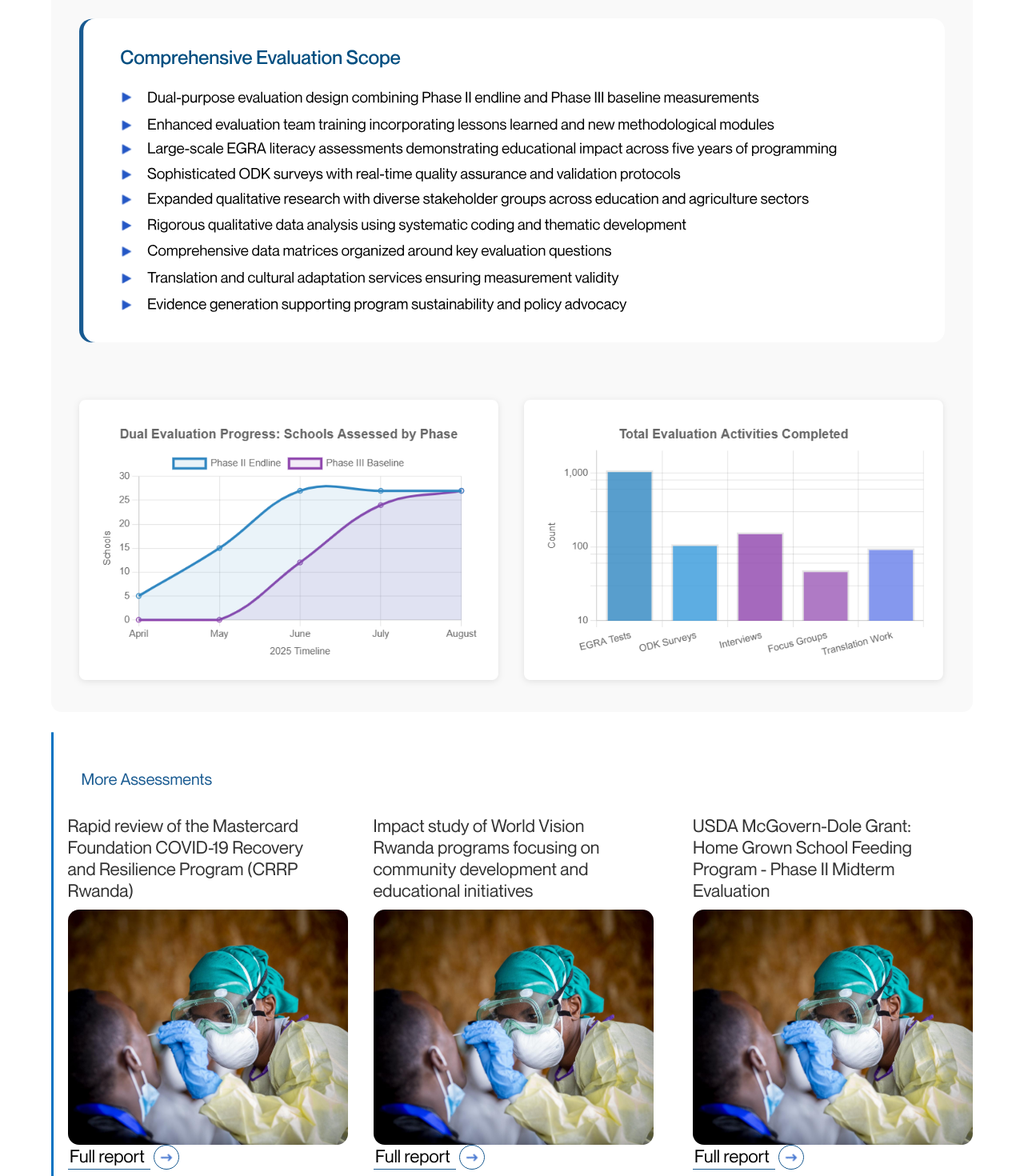
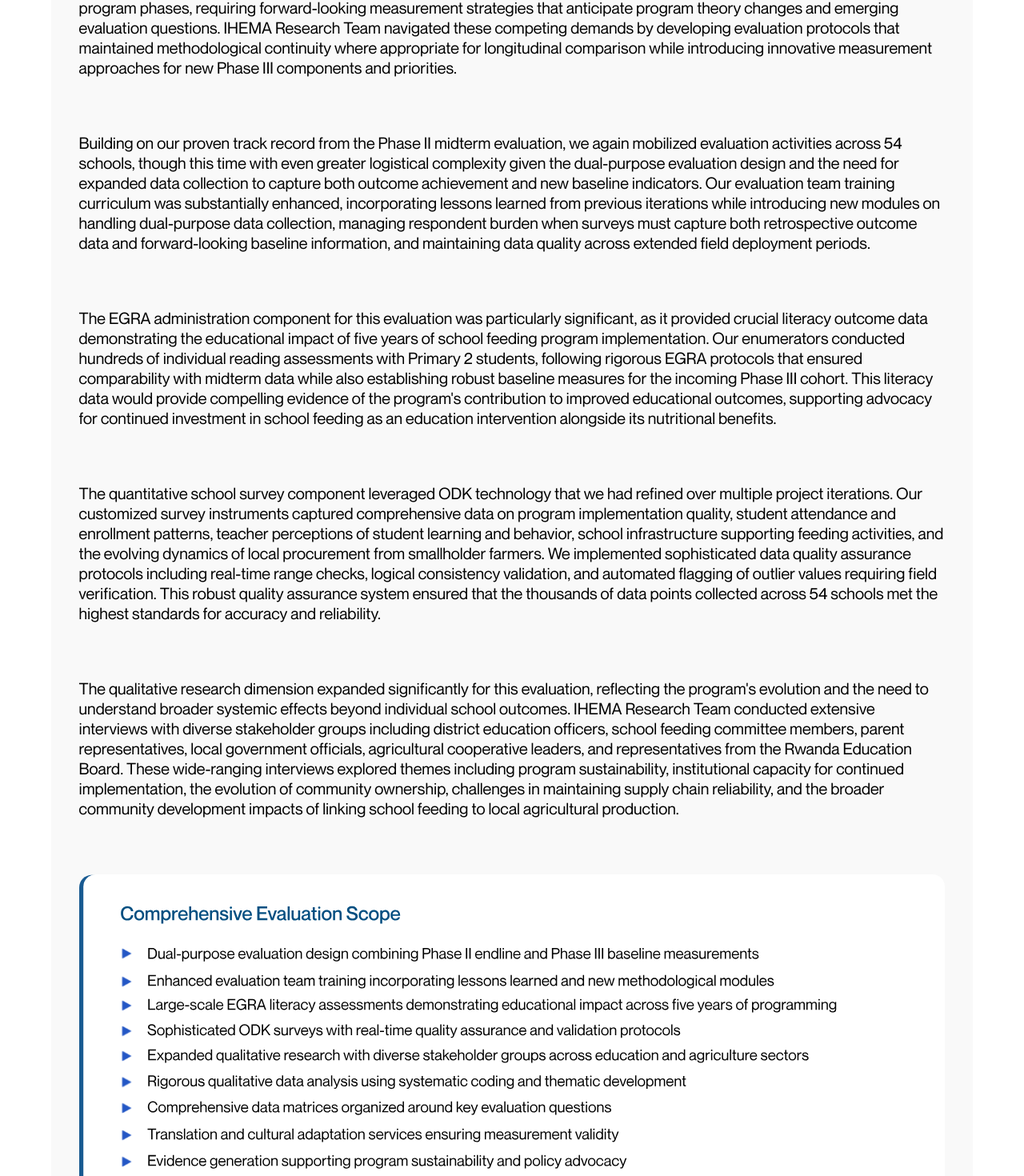
Before and after one commit to shemankubana/ihema_web, a React (Create React App) app: page /research/mcgovern-dole in a window 1280 px wide. Shown: the part 655-2125 px from the top of the page at 80% size. Built offline with nearby package versions, Linux system fonts and the light colour scheme.

Commit message:
updated the responsive styles

```diff
--- a/src/components/Home.js
+++ b/src/components/Home.js
@@ -237,7 +237,7 @@ const Home = () => {
                 <img
                   src={fullreport}
                   alt="full report"
-                  className="full-report"
+                  className="full-report-home"
                 />
               </Link>
             </div>
@@ -258,7 +258,7 @@ const Home = () => {
                 <img
                   src={fullreport}
                   alt="full report"
-                  className="full-report"
+                  className="full-report-home"
                 />
               </Link>
             </div>
@@ -279,7 +279,7 @@ const Home = () => {
                 <img
                   src={fullreport}
                   alt="full report"
-                  className="full-report"
+                  className="full-report-home"
                 />
               </Link>
             </div>
@@ -300,7 +300,7 @@ const Home = () => {
                 <img
                   src={fullreport}
                   alt="full report"
-                  className="full-report"
+                  className="full-report-home"
                 />
               </Link>
             </div>
--- a/src/components/Research1.js
+++ b/src/components/Research1.js
@@ -114,8 +114,20 @@ const Research1 = () => {
             large-scale, multi-component evaluations over extended timeframes
             while maintaining consistently high-quality deliverables.
           </p>
-          <p>
+          <p className="content-paragraph">
             The dual endline-baseline design presented unique methodological challenges that required careful consideration. Endline evaluations measure program impact by comparing final outcomes against initial baselines, requiring meticulous attention to measurement consistency to ensure valid comparisons. Simultaneously, baseline evaluations establish the starting point for new program phases, requiring forward-looking measurement strategies that anticipate program theory changes and emerging evaluation questions. IHEMA Research Team navigated these competing demands by developing evaluation protocols that maintained methodological continuity where appropriate for longitudinal comparison while introducing innovative measurement approaches for new Phase III components and priorities.
+          </p>
+          <p className="content-paragraph">
+            Building on our proven track record from the Phase II midterm evaluation, we again mobilized evaluation activities across 54 schools, though this time with even greater logistical complexity given the dual-purpose evaluation design and the need for expanded data collection to capture both outcome achievement and new baseline indicators. Our evaluation team training curriculum was substantially enhanced, incorporating lessons learned from previous iterations while introducing new modules on handling dual-purpose data collection, managing respondent burden when surveys must capture both retrospective outcome data and forward-looking baseline information, and maintaining data quality across extended field deployment periods.
+          </p>
+          <p className="content-paragraph">
+            The EGRA administration component for this evaluation was particularly significant, as it provided crucial literacy outcome data demonstrating the educational impact of five years of school feeding program implementation. Our enumerators conducted hundreds of individual reading assessments with Primary 2 students, following rigorous EGRA protocols that ensured comparability with midterm data while also establishing robust baseline measures for the incoming Phase III cohort. This literacy data would provide compelling evidence of the program's contribution to improved educational outcomes, supporting advocacy for continued investment in school feeding as an education intervention alongside its nutritional benefits.
+          </p>
+          <p className="content-paragraph">
+            The quantitative school survey component leveraged ODK technology that we had refined over multiple project iterations. Our customized survey instruments captured comprehensive data on program implementation quality, student attendance and enrollment patterns, teacher perceptions of student learning and behavior, school infrastructure supporting feeding activities, and the evolving dynamics of local procurement from smallholder farmers. We implemented sophisticated data quality assurance protocols including real-time range checks, logical consistency validation, and automated flagging of outlier values requiring field verification. This robust quality assurance system ensured that the thousands of data points collected across 54 schools met the highest standards for accuracy and reliability.
+          </p>
+          <p className="content-paragraph">
+            The qualitative research dimension expanded significantly for this evaluation, reflecting the program's evolution and the need to understand broader systemic effects beyond individual school outcomes. IHEMA Research Team conducted extensive interviews with diverse stakeholder groups including district education officers, school feeding committee members, parent representatives, local government officials, agricultural cooperative leaders, and representatives from the Rwanda Education Board. These wide-ranging interviews explored themes including program sustainability, institutional capacity for continued implementation, the evolution of community ownership, challenges in maintaining supply chain reliability, and the broader community development impacts of linking school feeding to local agricultural production.
           </p>
           <img src={content} alt="content" className="content-image" />
           <img src={analytics} alt="Analytics" className="analytics" />
--- a/src/styles/Home.css
+++ b/src/styles/Home.css
@@ -417,8 +417,7 @@
 .research-border {
   height: 350px;
 }
-.full-report {
-  width: 30%;
+.full-report-home {
   cursor: pointer;
 }
 
@@ -854,10 +853,6 @@
     width: 100%;
   }
 
-  .full-report {
-    width: 50%;
-  }
-
   .borderimage {
     display: none;
   }
--- a/src/styles/Research1.css
+++ b/src/styles/Research1.css
@@ -74,9 +74,10 @@
 }
 
 .more-assessments{
-  margin-left: 1.5%;
+  margin-left: 0; /* Remove extra margin to align with cards */
   color: #185A91;
-  font-size: 20px;
+  font-size: 25px;
+  font-weight: 400;
 }
 
 .research-card-container {
@@ -92,25 +93,37 @@
 }
 
 .research-card-paragraph {
-  align-content: last baseline;
   font-size: 22px !important;
-  width: 90% !important;
+  width: 100% !important;
+  min-height: 120px; /* Ensure consistent height for text */
+  margin-bottom: 10px;
 }
 
 .research-card {
   display: flex;
   flex-direction: column;
-  align-items: center;
-  justify-content: center;
-  align-items: first baseline;
+  align-items: flex-start;
+  justify-content: space-between; /* Distribute space evenly */
+  gap: 1rem;
+  width: 100%;
+  height: 100%; /* Take full height of container */
+}
+
+.research-card-image {
+  width: 100%;
+  height: 200px; /* Enforce consistent image height */
+  object-fit: cover;
+  margin-bottom: 1rem;
+  border-radius: 20px; /* Add border radius */
 }
 
 .full-report {
   width: 100%;
+  max-width: 150px; /* Limit width of button */
 }
 
 .research-card-border {
-  height: 600px;
+  height:80%;
 }
 
 .outer-container {
```
